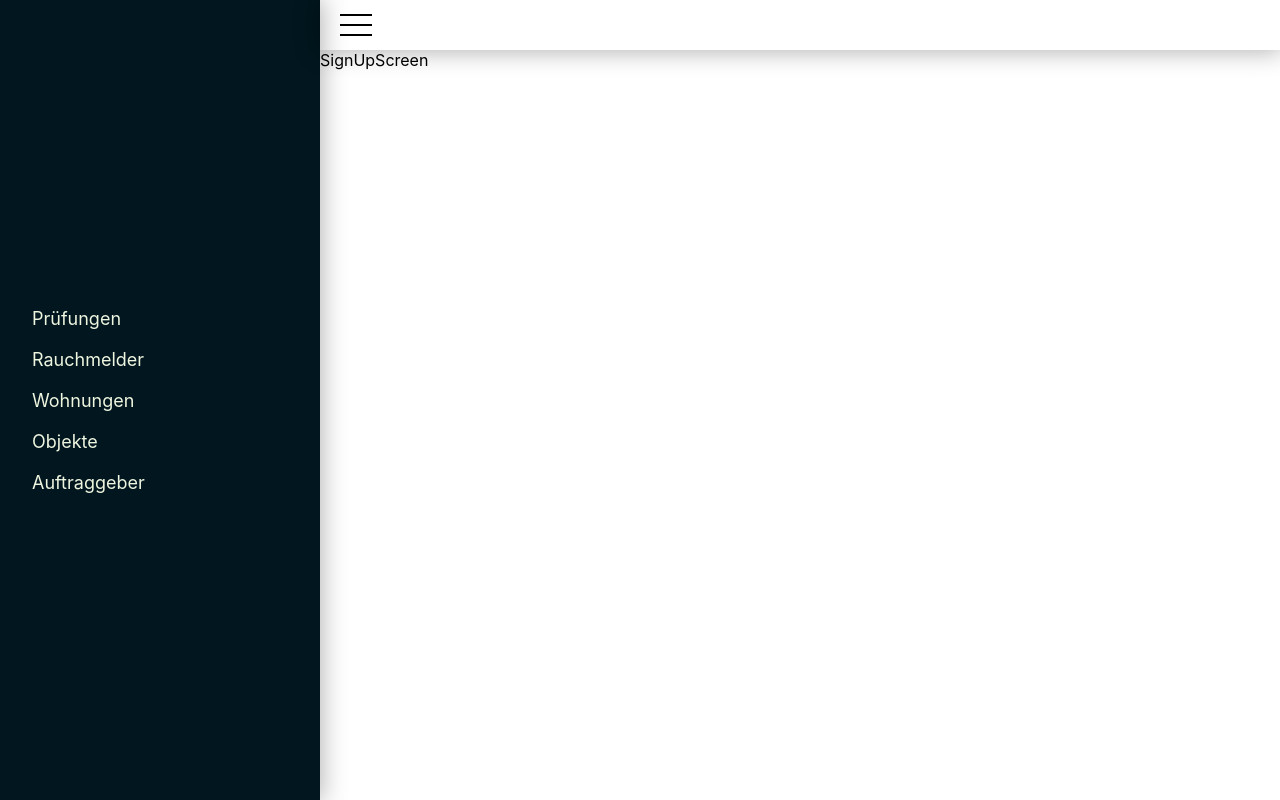
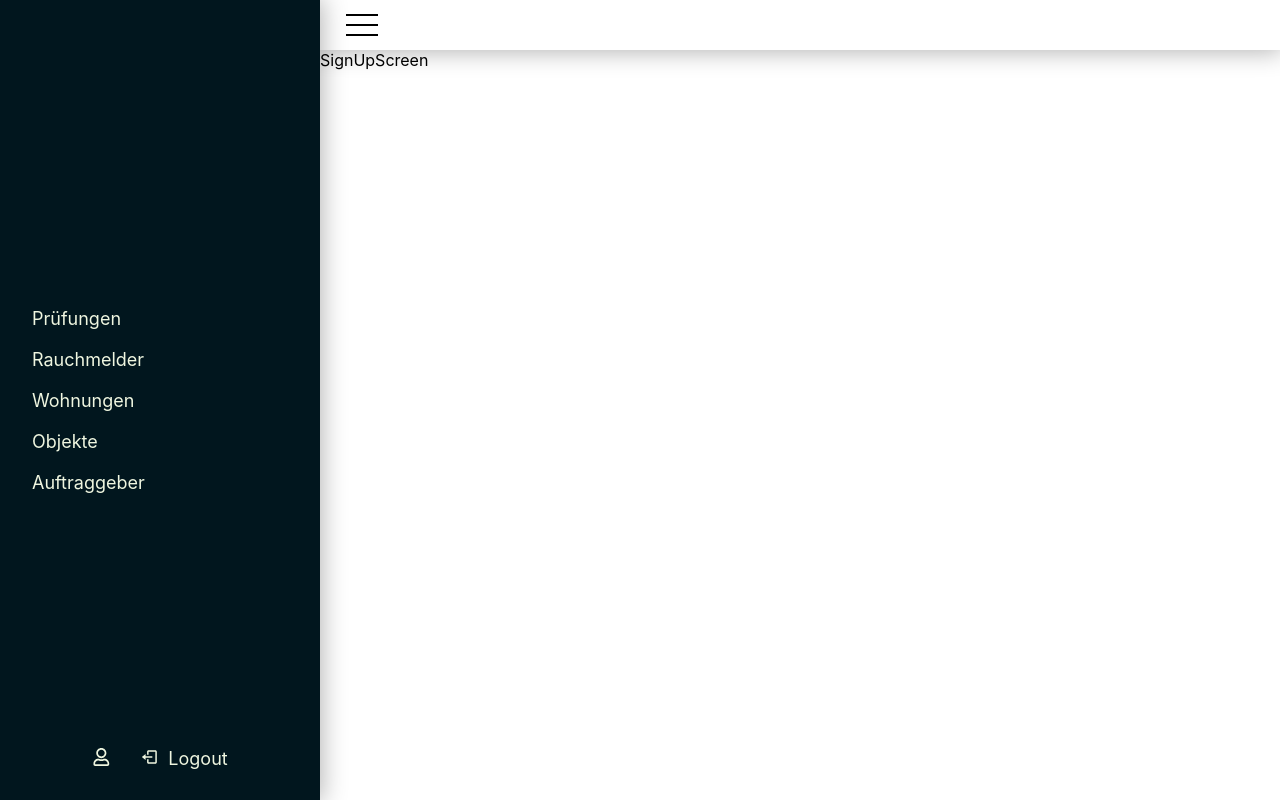
Before and after one commit to tobiashld/pwa-rauchmelder, a React (Create React App) app: page / in a window 1280 px wide. Both pictures are taken after a click on the button "Login". Built offline with nearby package versions, Linux system fonts and the light colour scheme; no server answers; the database is empty.

Commit message:
navbar functions

```diff
--- a/src/components/navbar/navbar.module.css
+++ b/src/components/navbar/navbar.module.css
@@ -4,6 +4,7 @@
     background-color: #01161E;
     color:#EFF6E0;
     display: flex;
+    position: relative;
     flex-direction: column;
     justify-content: center;
     box-shadow:0px 0px 24px 2px rgba(0,0,0,0.3);
@@ -45,11 +46,25 @@
 .bmcontainer{
     display: flex;
     flex-direction: column;
+    aspect-ratio: 1;
     justify-content: space-evenly;
+    align-items: center;
+    padding:2px;
+    border-radius: 5px;
     height:40px;
 }
 .bmcontainer:hover{
     cursor: pointer;
+
+}
+.auth{
+    position: absolute;
+    display: flex;
+    flex-direction: row;
+    padding:10px;
+    bottom:10px;
+    left:50%;
+    transform:translateX(-50%)
 }
 @media only screen and (max-width:600px) {
     .bmcontainer{
@@ -62,4 +77,9 @@
         width: 100vw;
         height:100vh;
     }
+    .burgermenu,
+    .burgermenu::after,
+    .burgermenu::before{
+        background-color: #EFF6E0;
+    }
 }
--- a/src/components/navbar/navbar.tsx
+++ b/src/components/navbar/navbar.tsx
@@ -1,12 +1,18 @@
 import React from 'react'
 import { useSelector } from 'react-redux'
-import { RootState } from '../../store/store'
+import SignUpScreen from '../../screens/signup/signupscreen'
+import { logout } from '../../store/slice'
+import { RootState, useAppDispatch } from '../../store/store'
 import NavBarLink from '../navbarlink/navbarlink'
+import { FaRegUser } from 'react-icons/fa'
+import { BiLogOut } from 'react-icons/bi'
 import styles from './navbar.module.css'
 
 
 function NavBar(props:{isShown:boolean,changeComponent:(component:()=>JSX.Element)=>void}) {
     const navBarElemente = useSelector((state:RootState)=>state.navbarElemente)
+    const username = useSelector((state:RootState)=>state.authentication.username)
+    const dispatch = useAppDispatch()
   return (
     <div className={styles.container}>
 
@@ -17,6 +23,10 @@ function NavBar(props:{isShown:boolean,changeComponent:(component:()=>JSX.Elemen
                 )
             })}
         </div>
+        <div className={styles.auth}>
+            <NavBarLink name={username?username:""} icon={<FaRegUser />} flexi={true} onClick={()=>props.changeComponent(SignUpScreen)} />
+            <NavBarLink name="Logout" flexi={true} icon={<BiLogOut />} onClick={()=>dispatch(logout())} />
+        </div>
     </div>
   )
 }
--- a/src/components/navbarlink/navbarlink.module.css
+++ b/src/components/navbarlink/navbarlink.module.css
@@ -5,8 +5,16 @@
     font-size: large;
     width:80%;
     border-radius: 8px;
+    display: flex;
+    flex-direction: row;
 }
 .container:hover{
     background-color: #124559;
     cursor: pointer;
 }
+.flexi{
+    flex:1;
+}
+.icon{
+    padding-right:10px;
+}
--- a/src/components/navbarlink/navbarlink.tsx
+++ b/src/components/navbarlink/navbarlink.tsx
@@ -1,9 +1,22 @@
 import React from 'react'
 import styles from './navbarlink.module.css'
 
-function NavBarLink(props:{name:string,onClick:()=>void}) {
+function NavBarLink(props:{name:string,onClick:()=>void,flexi?:boolean,icon?:any}) {
+  let berName = props.name
+  if(props && props.name && props.name.split("").length > 15){
+    berName = berName.split("").slice(0,15).join("")
+  }
   return (
-    <div onClick={props.onClick} className={styles.container}>{props.name}</div>
+    <div onClick={props.onClick} className={styles.container+ (props&&props.flexi?" "+styles.flexi:"")}>
+      {props.icon?
+      <div className={styles.icon}>
+        {props.icon}
+      </div>
+      :
+      <></>
+      }
+      {berName}
+      </div>
   )
 }
 
--- a/src/store/slice.ts
+++ b/src/store/slice.ts
@@ -1,14 +1,19 @@
 import { createSlice, PayloadAction } from '@reduxjs/toolkit'
+import { updateShorthandPropertyAssignment } from 'typescript'
 import SignUpScreen from '../screens/signup/signupscreen'
+import data from '../services/datafunctions'
+import { User } from '../types/allgemein'
 import { Error, ErrorType } from '../types/errortype'
+import { ClientStatus } from '../types/statusenum'
 
 interface InitialState{
     errorListe:Error[],
     authentication:{
         isSignedIn:boolean,
+        username:string | undefined,
         signedInAt:Date | null,
     },
-    isOffline:boolean,
+    isOffline:ClientStatus,
     colorScheme:'light'|'dark',
     navbarElemente:{name:string,component:()=>JSX.Element}[]
 }
@@ -17,9 +22,10 @@ const initialState : InitialState = {
   errorListe: [],
   authentication:{
     isSignedIn:false,
+    username:undefined,
     signedInAt:null
   },
-  isOffline:false,
+  isOffline:ClientStatus.online,
   colorScheme:'light',
   navbarElemente:[
     {
@@ -49,15 +55,21 @@ export const slice = createSlice({
   initialState: initialState,
   reducers: {
     login(state,action:PayloadAction<{username:string,password:string}>){
+
+        data[ClientStatus.online].user.getWithParam("full_name",action.payload.username).then(matches=>{
+
+        })
+
         return ({
             ...state,
             authentication:{
                 isSignedIn:true,
+                username:action.payload.username,
                 signedInAt:new Date()
             }
         })
     },
-    setOfflineMode(state,action:PayloadAction<{isOffline:boolean}>){
+    setOfflineMode(state,action:PayloadAction<{isOffline:ClientStatus}>){
         return ({
             ...state,
             isOffline:action.payload.isOffline
@@ -68,6 +80,7 @@ export const slice = createSlice({
             ...state,
             authentication:{
                 isSignedIn:false,
+                username:undefined,
                 signedInAt:null
             }
         })
```
